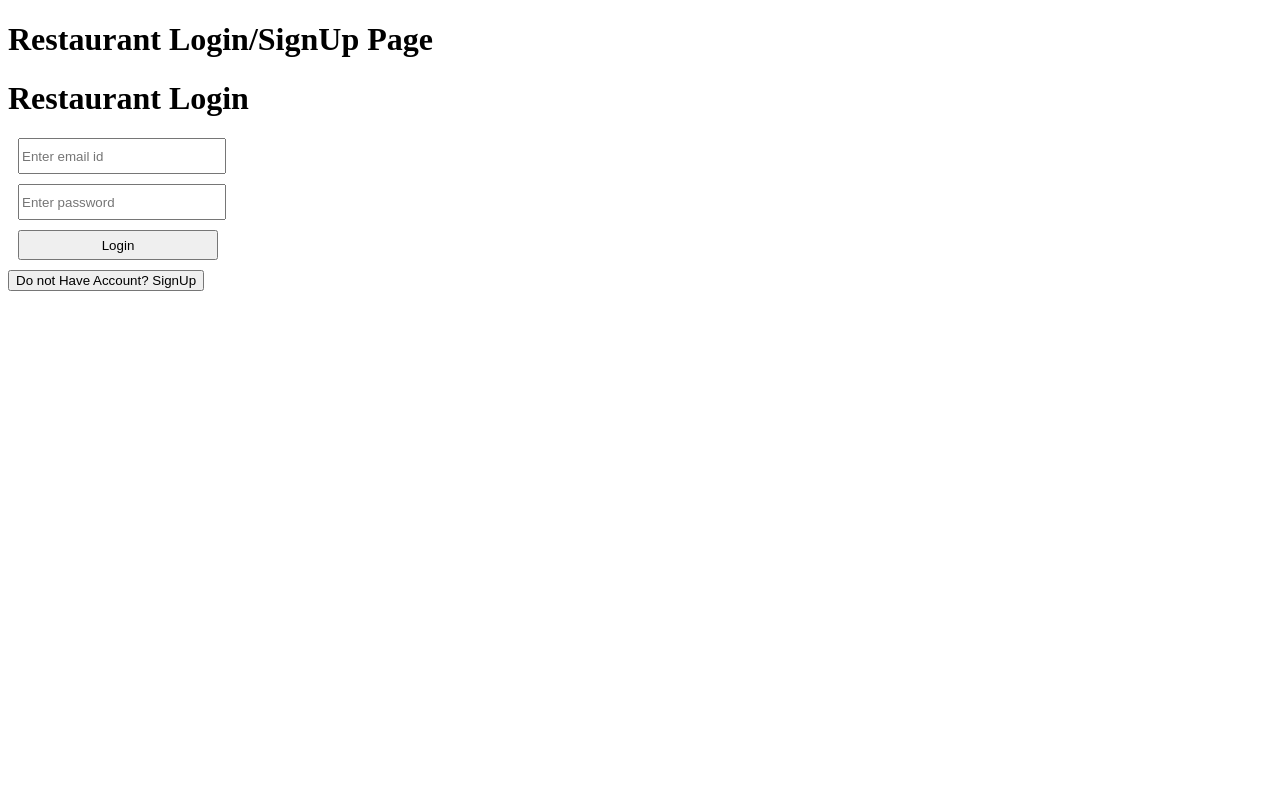
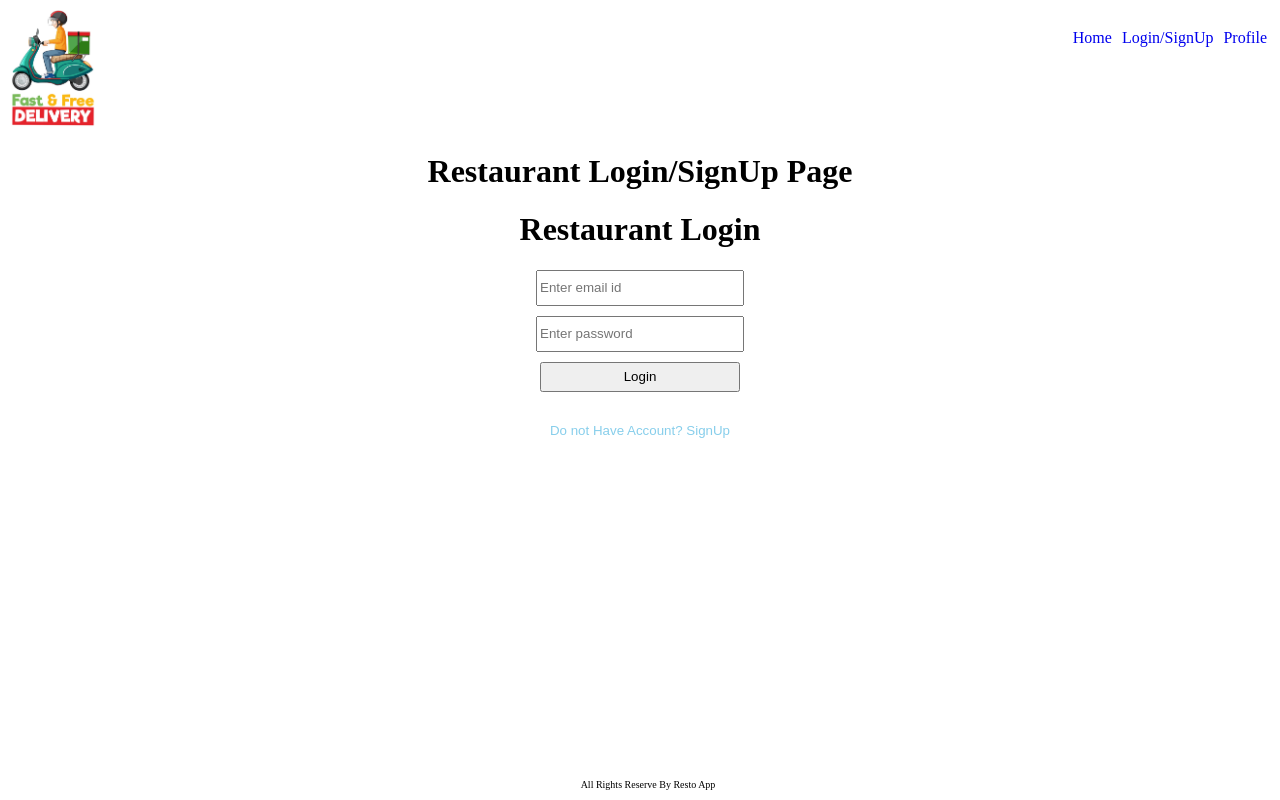
Before and after one commit to khanarbaz-8899/resto-app, a Next.js app in the folder resto-app/: page /restaurant in a window 1280 px wide. Built offline with nearby package versions, Linux system fonts and the light colour scheme.

Commit message:
in progress

```diff
--- /dev/null
+++ b/resto-app/src/app/_components/ResaturantFooter.js
@@ -0,0 +1,9 @@
+
+const RestaurantFooter = () => {
+    return(
+        <div className="footer-wrapper">
+            <p>All Rights Reserve By Resto App</p>
+        </div>
+    )
+}
+export default RestaurantFooter;
--- /dev/null
+++ b/resto-app/src/app/_components/RestaurantHeader.js
@@ -0,0 +1,24 @@
+import Link from "next/link"
+
+
+const RestaurantHeader = () => {
+    return (
+        <div className="header-wrapper">
+            <div className="logo">
+               <img style={{width:90}} src="/logo.jpg"/>
+            </div>
+            <ul>
+                <li>
+                  <Link href="/">Home</Link>
+                </li>
+                 <li>
+                  <Link href="/">Login/SignUp</Link>
+                </li>
+                 <li>
+                  <Link href="/">Profile</Link>
+                </li>
+            </ul>
+        </div>
+    )
+}
+export default RestaurantHeader;
--- a/resto-app/src/app/_components/restaurantSignup.js
+++ b/resto-app/src/app/_components/restaurantSignup.js
@@ -1,7 +1,7 @@
 const RestaurantSignUp = () => {
     return(
         <>
-     <h1>  Restaurant  SignUp</h1>
+     <h1>  Restaurant SignUp</h1>
       <div>
             <div className="input-wrapper">
             <input type="text" placeholder="Enter email id" className="input-field"/>
@@ -12,8 +12,20 @@
              <div className="input-wrapper">
             <input type="password" placeholder="Confirm password" className="input-field"/>
             </div>
+             <div className="input-wrapper">
+            <input type="password" placeholder="Enter Restaurant Name" className="input-field"/>
+            </div>
+             <div className="input-wrapper">
+            <input type="password" placeholder="Enter City" className="input-field"/>
+            </div>
+             <div className="input-wrapper">
+            <input type="password" placeholder="Enter Full Address" className="input-field"/>
+            </div>
+             <div className="input-wrapper">
+          <input type="password" placeholder="Enter Contact Number" className="input-field"/>
+            </div>
            <div className="input-wrapper">
-             <button className="button">Login</button>
+             <button className="button">Sign Up</button>
            </div>
         </div>
         </>
--- a/resto-app/src/app/globals.css
+++ b/resto-app/src/app/globals.css
@@ -1,11 +1,23 @@
 .input-wrapper{
   margin:10px;
 }
+
 .input-field{
    width: 200px;
   height: 30px;
 }
+
 .button{
   width: 200px;
   height: 30px;
 }
+.container{
+  text-align: center;
+}
+.button-link{
+  border: 0;
+  cursor: pointer;
+  background-color: transparent;
+  color: skyblue;
+  margin: 20px;
+}
--- a/resto-app/src/app/restaurant/page.js
+++ b/resto-app/src/app/restaurant/page.js
@@ -1,22 +1,30 @@
 'use client'
 import { useState } from "react";
-import RestaurantLogin from "../_components/restaurantLogin";
-import RestaurantSignUp from "../_components/restaurantSignup";
+import RestaurantLogin from "../_components/RestaurantLogin";
+import RestaurantSignUp from "../_components/RestaurantSignUp"
+import RestaurantHeader from "../_components/RestaurantHeader";
+import "./style.css";
+import RestaurantFooter from "../_components/ResaturantFooter";
+
 
 
 const Restaurant = () => {
     const [login, setLogin] = useState(true);
     return (
         <>
+        <div className="container">
+            <RestaurantHeader/>
             <h1>Restaurant Login/SignUp Page</h1>
             {
-                login ? <RestaurantLogin /> : <RestaurantSignUp />
+                login ? <RestaurantLogin /> : <RestaurantSignUp/>
             }
             <div>
-                <button onClick={()=>setLogin(!login)}>
+                <button className="button-link" onClick={()=>setLogin(!login)}>
                 {login ? "Do not Have Account? SignUp" : "Already Have Account? Login"}
             </button>
             </div>
+            </div>
+            <RestaurantFooter/>
         </>
     )
 }
--- /dev/null
+++ b/resto-app/src/app/restaurant/style.css
@@ -0,0 +1,24 @@
+.header-wrapper {
+    display: flex;
+    justify-content: space-between;
+}
+
+.header-wrapper ul {
+    display: flex;
+}
+
+.header-wrapper ul li {
+    list-style-type: none;
+    padding: 5px;
+}
+.header-wrapper ul li a {
+    text-decoration: none;
+}
+.footer-wrapper{
+    position: fixed;
+    bottom: 0;
+    width: 100%;
+    text-align: center;
+    font-size: 10px;
+    background-color: #fff;
+}
```
Also changed, not shown: resto-app/public/logo.jpg (added).
